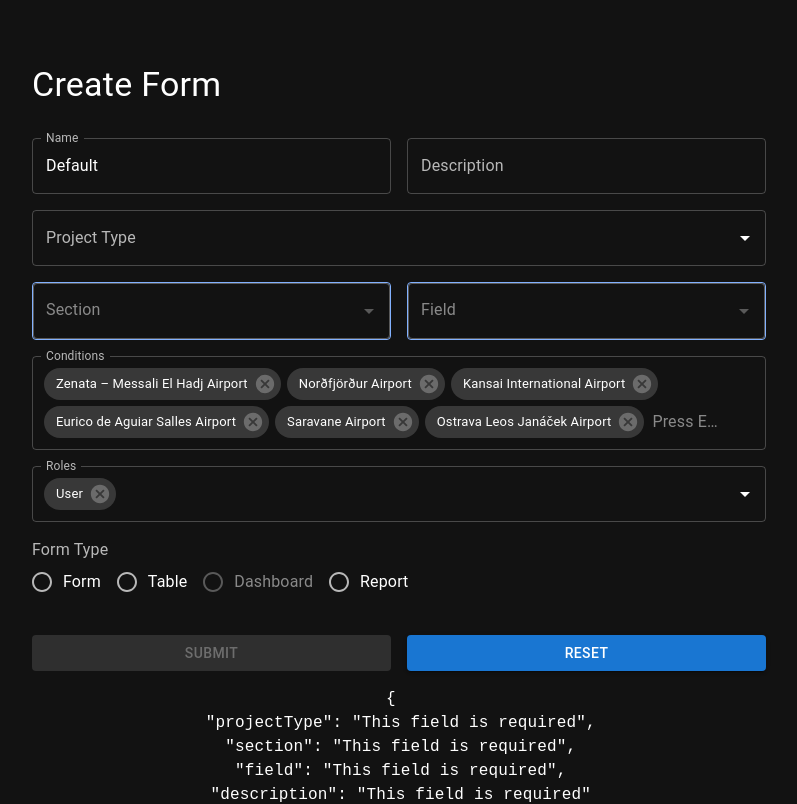
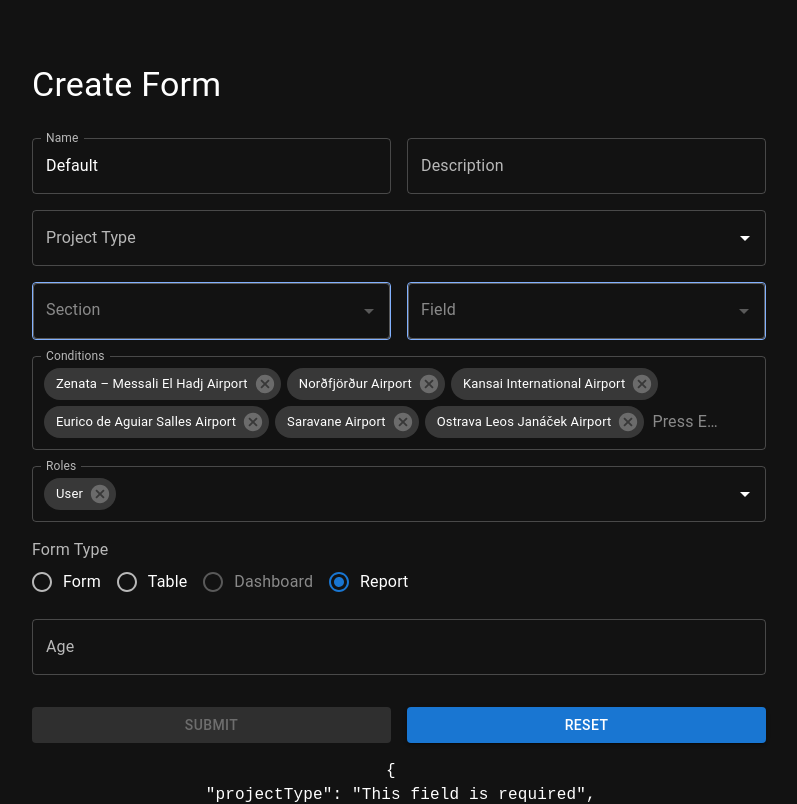
Before and after one commit to C1nemaclub/mui-autocomplete, a React (Vite) app: page / in a window 1280 px wide. Shown: the top 804 px of the page, without its empty margins (249-1046 px from the left). Built offline with nearby package versions, Linux system fonts and the light colour scheme.

Commit message:
simple number input

```diff
--- a/src/App.tsx
+++ b/src/App.tsx
@@ -24,8 +24,9 @@ function App() {
       name: 'Default',
       description: '',
       roles: ['User'],
-      // formType: { id: '2d4f5-4d5f4', name: 'Report' },
-      formType: { id: '', name: '' },
+      formType: { id: '2d4f5-4d5f4', name: 'Report' },
+      // formType: { id: '', name: '' },
+      age: '',
     },
     onSubmit: (payload) => {
       const reqPayload = {
@@ -105,9 +106,9 @@ function App() {
       <pre>
         <code>{JSON.stringify(form.errors, null, 2)}</code>
       </pre>
-      <pre>
+      {/* <pre>
         <code>{JSON.stringify(form.values.formType, null, 2)}</code>
-      </pre>
+      </pre> */}
     </Box>
   );
 }
--- /dev/null
+++ b/src/components/NumericInput.tsx
@@ -0,0 +1,33 @@
+import React, { FC } from 'react';
+import { TextField } from '@mui/material';
+import { FormikProps } from 'formik';
+import { FormikEntity } from '../utils/data.model';
+
+interface NumericInputProps {
+  form: FormikProps<FormikEntity>;
+}
+
+const NumericInput: FC<NumericInputProps> = ({ form }) => {
+  const handleChange = (event: React.ChangeEvent<HTMLInputElement>) => {
+    if (event.target.value.match(/[^0-9]/)) {
+      event.preventDefault();
+      return;
+    }
+
+    form.setFieldValue('age', Number(event.target.value));
+  };
+  return (
+    <TextField
+      value={form.values.age}
+      fullWidth
+      name='age'
+      id='phone_number'
+      label='Age'
+      variant='outlined'
+      inputProps={{ inputMode: 'numeric' }}
+      onChange={handleChange}
+    />
+  );
+};
+
+export default NumericInput;
--- a/src/components/UserForm.tsx
+++ b/src/components/UserForm.tsx
@@ -4,6 +4,7 @@ import React, { FC, useState } from 'react';
 import { DisabledMapper } from '../utils/constants';
 import { FormikEntity, Project } from '../utils/data.model';
 import RadioGroupInput from './RadioGroupInput';
+import NumericInput from './NumericInput';
 
 type UserForm = {
   form: FormikProps<FormikEntity>;
@@ -203,6 +204,10 @@ const UserForm: FC<UserForm> = ({ form, data, disabledFields }) => {
         />
       </Grid>
 
+      <Grid item xs={12}>
+        <NumericInput form={form} />
+      </Grid>
+
       <Grid item container columns={12} spacing={2}>
         <Grid item xs={6} mt={2}>
           <Button
--- a/src/utils/data.model.ts
+++ b/src/utils/data.model.ts
@@ -34,4 +34,5 @@ export type FormikEntity = {
   description: string;
   roles: string[];
   formType: FormType | null;
+  age: number | '';
 };
```
